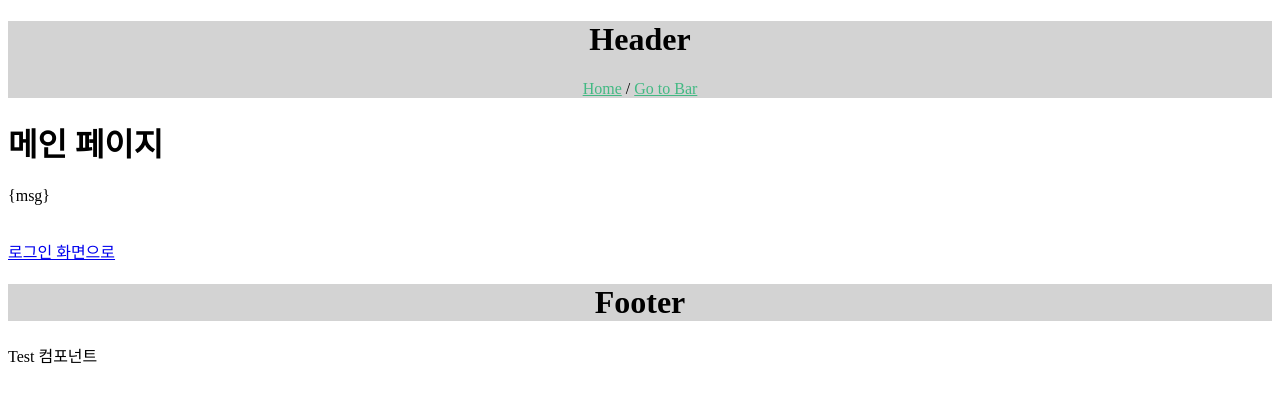
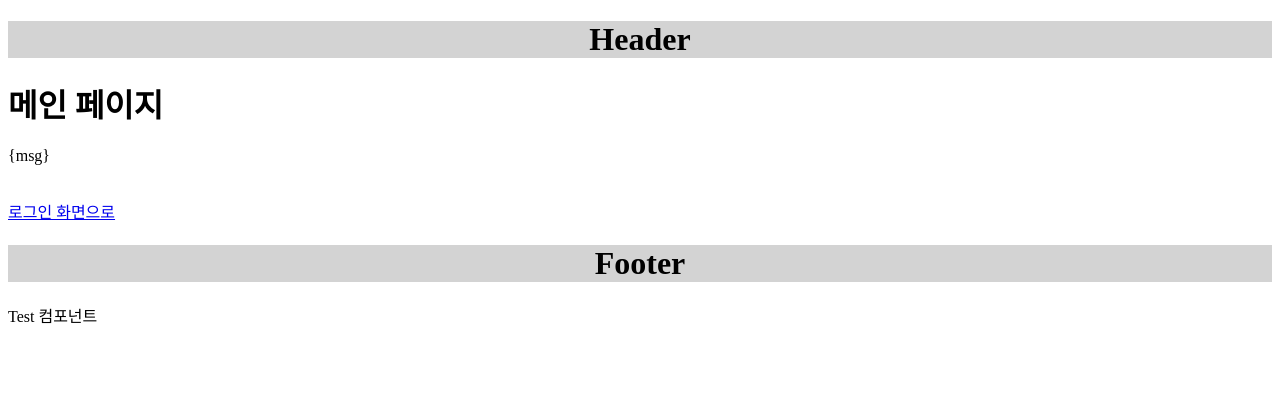
Before and after one commit to JeongrakChoi/vue-app-template, a Vue app: page / in a window 1280 px wide. Shown: the top 402 px of the page. Built offline with nearby package versions, Linux system fonts and the light colour scheme.

Commit message:
헤더 레이아웃 추가

```diff
--- a/src/layout/Header.vue
+++ b/src/layout/Header.vue
@@ -1,7 +1,6 @@
 <template>
     <div class="header">
         <h1>Header</h1>
-        <router-link to="/">Home</router-link> / <router-link to="/bar">Go to Bar</router-link>
     </div>
 </template>
 
```
